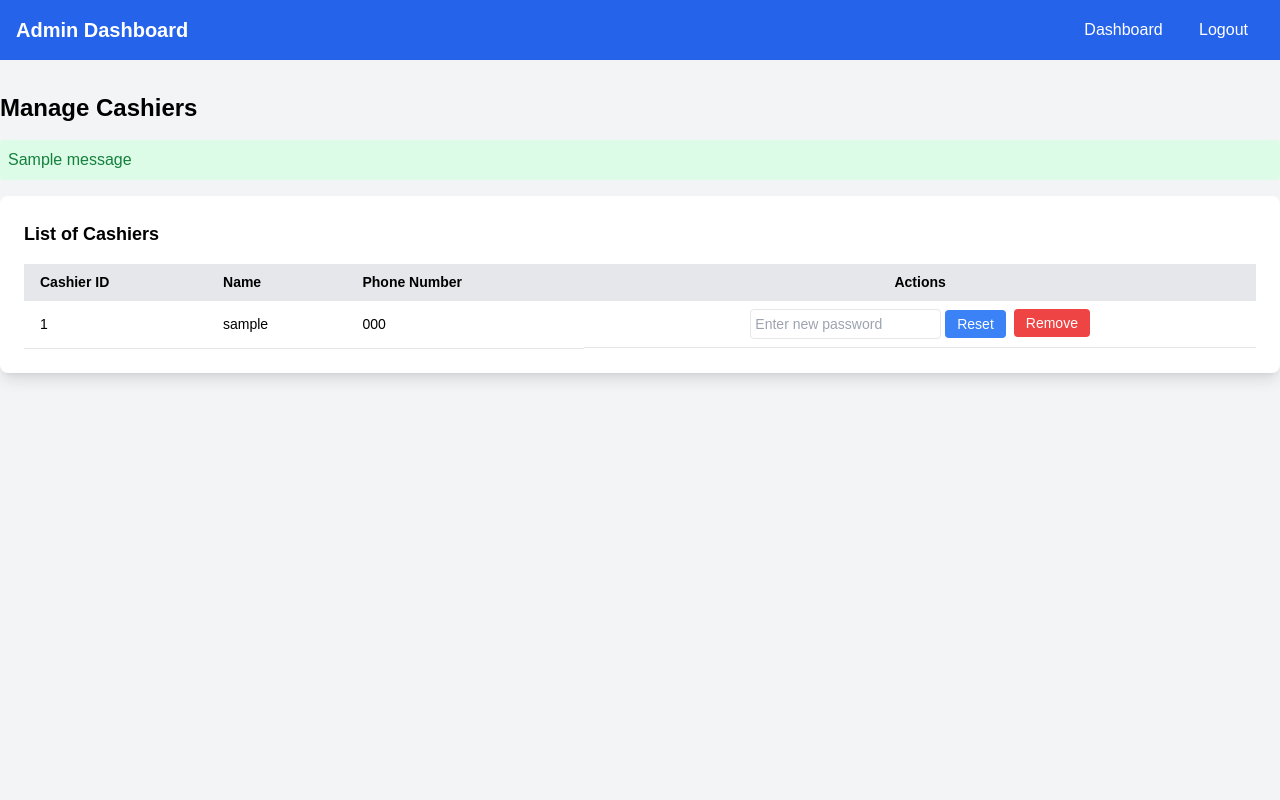
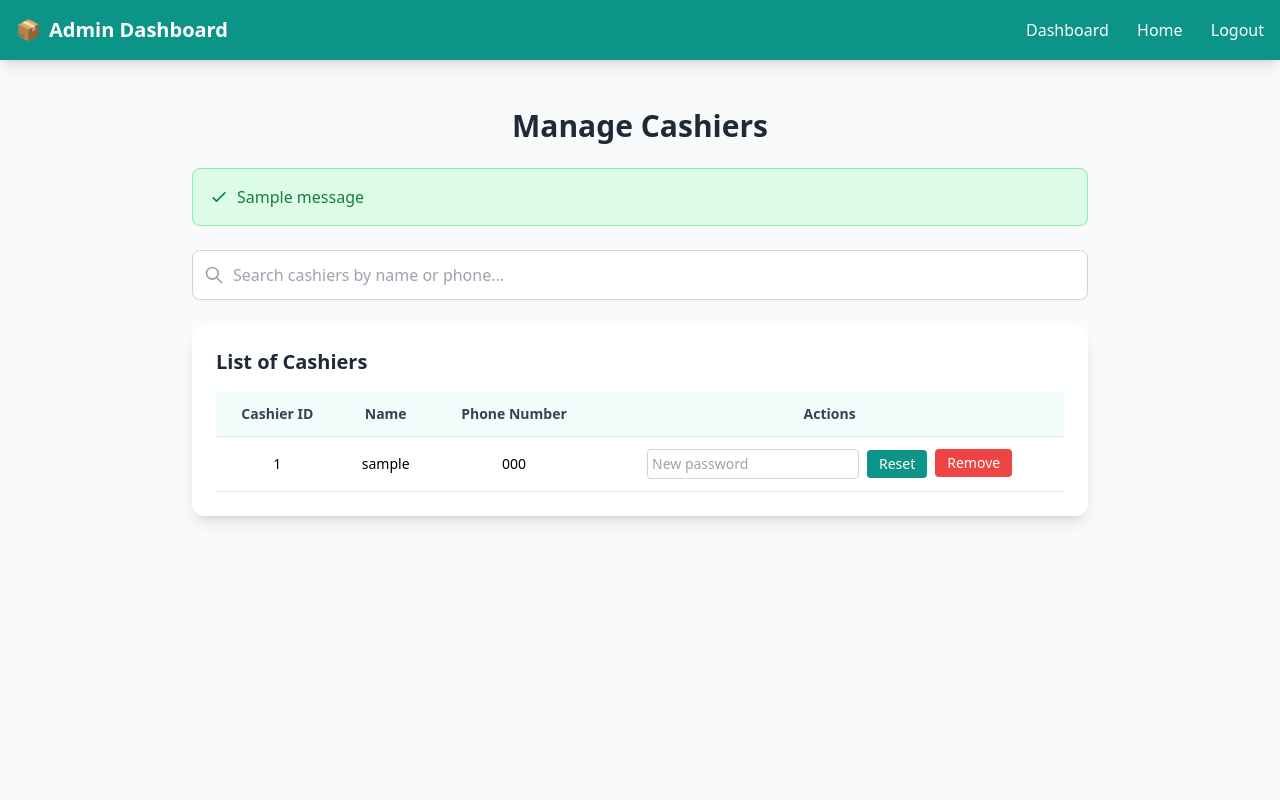
Before and after one commit to charannk007/billing, a Flask app: page /reset_cashier_password in a window 1280 px wide. Run offline with Flask 3, Linux system fonts and the light colour scheme; the visitor is signed in with stand-in values (Sample User, id 1); tables that the repository leaves empty hold one stand-in row (values such as "Sample post"); one stand-in notice (Sample message) is shown; some libraries are stand-ins or nearby versions.

Commit message:
Update reset_cashier_password.html

```diff
--- a/templates/reset_cashier_password.html
+++ b/templates/reset_cashier_password.html
@@ -1,64 +1,115 @@
 <!DOCTYPE html>
 <html lang="en">
 <head>
-  <meta charset="UTF-8" />
-  <meta name="viewport" content="width=device-width, initial-scale=1.0"/>
+    <meta charset="UTF-8">
+    <meta name="viewport" content="width=device-width, initial-scale=1.0">
     <title>Manage Cashiers</title>
     <script src="https://cdn.tailwindcss.com"></script>
-  <link href="{{ url_for('static', filename='css/styles.css') }}" rel="stylesheet">
 </head>
-<body class="bg-gray-100">
-  <nav class="bg-blue-600 text-white p-4">
+<body class="bg-gray-50 min-h-screen flex flex-col font-sans antialiased">
+    <!-- Navigation Bar -->
+    <nav class="bg-teal-600 text-white p-4 shadow-lg">
         <div class="container mx-auto flex justify-between items-center">
-      <h1 class="text-xl font-bold">Admin Dashboard</h1>
-      <div>
-        <a href="{{ url_for('admin_dashboard') }}" class="px-4">Dashboard</a>
-        <a href="{{ url_for('logout') }}" class="px-4">Logout</a>
+            <h1 class="text-xl font-bold flex items-center">
+                <span class="mr-2">📦</span> Admin Dashboard
+            </h1>
+            <div class="space-x-6">
+                <a href="{{ url_for('admin_dashboard') }}" class="hover:underline hover:text-teal-200 transition">Dashboard</a>
+                <a href="{{ url_for('index') }}" class="hover:underline hover:text-teal-200 transition">Home</a>
+                <a href="{{ url_for('logout') }}" class="hover:underline hover:text-teal-200 transition">Logout</a>
             </div>
         </div>
     </nav>
 
-  <div class="container mx-auto mt-8">
-    <h2 class="text-2xl font-bold mb-4">Manage Cashiers</h2>
+    <!-- Main Content -->
+    <main class="container mx-auto flex-grow flex flex-col items-center py-12">
+        <h2 class="text-3xl font-bold text-gray-800 mb-6 text-center">Manage Cashiers</h2>
 
-    {% with messages = get_flashed_messages() %}
+        <!-- Flashed Messages -->
+        {% with messages = get_flashed_messages(with_categories=true) %}
             {% if messages %}
-        <div class="bg-green-100 text-green-700 p-2 rounded mb-4">
-          {{ messages[0] }}
+                {% for category, message in messages %}
+                    <div class="flex items-center {{ 'bg-green-100 text-green-700' if category == 'success' else 'bg-red-100 text-red-700' }} p-4 rounded-lg mb-6 border {{ 'border-green-300' if category == 'success' else 'border-red-300' }} max-w-4xl w-full">
+                        <svg class="w-5 h-5 mr-2" fill="none" stroke="currentColor" viewBox="0 0 24 24">
+                            {% if category == 'success' %}
+                                <path stroke-linecap="round" stroke-linejoin="round" stroke-width="2" d="M5 13l4 4L19 7"></path>
+                            {% else %}
+                                <path stroke-linecap="round" stroke-linejoin="round" stroke-width="2" d="M6 18L18 6M6 6l12 12"></path>
+                            {% endif %}
+                        </svg>
+                        <span>{{ message }}</span>
                     </div>
+                {% endfor %}
             {% endif %}
         {% endwith %}
 
-    <!-- ✅ Updated Section: Cashier List with Actions -->
-    <div class="bg-white p-6 rounded-lg shadow-lg w-full mb-8">
-      <h3 class="text-lg font-bold mb-4">List of Cashiers</h3>
-      <table class="min-w-full bg-white text-sm">
-        <thead class="bg-gray-200">
+        <!-- Search Input -->
+        <div class="mb-6 w-full max-w-4xl">
+            <div class="relative">
+                <input
+                    type="text"
+                    id="cashierSearch"
+                    placeholder="Search cashiers by name or phone..."
+                    class="w-full p-3 pl-10 border border-gray-300 rounded-lg focus:ring-2 focus:ring-teal-500 focus:border-teal-500 transition shadow-sm"
+                    onkeyup="filterCashiers()"
+                    aria-label="Search cashiers"
+                >
+                <svg class="absolute left-3 top-1/2 transform -translate-y-1/2 w-5 h-5 text-gray-400" fill="none" stroke="currentColor" viewBox="0 0 24 24">
+                    <path stroke-linecap="round" stroke-linejoin="round" stroke-width="2" d="M21 21l-6-6m2-5a7 7 0 11-14 0 7 7 0 0114 0z"></path>
+                </svg>
+            </div>
+        </div>
+
+        <!-- Cashier List Table -->
+        <div class="bg-white rounded-xl shadow-lg p-6 w-full max-w-4xl overflow-x-auto">
+            <h3 class="text-xl font-semibold text-gray-800 mb-4">List of Cashiers</h3>
+            <table class="min-w-full text-sm border-collapse">
+                <thead class="bg-teal-50 sticky top-0">
                     <tr>
-            <th class="py-2 px-4 border-b text-left">Cashier ID</th>
-            <th class="py-2 px-4 border-b text-left">Name</th>
-            <th class="py-2 px-4 border-b text-left">Phone Number</th>
-            <th class="py-2 px-4 border-b text-center">Actions</th>
+                        <th class="py-3 px-4 border-b text-center font-semibold text-gray-700">Cashier ID</th>
+                        <th class="py-3 px-4 border-b text-center font-semibold text-gray-700">Name</th>
+                        <th class="py-3 px-4 border-b text-center font-semibold text-gray-700">Phone Number</th>
+                        <th class="py-3 px-4 border-b text-center font-semibold text-gray-700">Actions</th>
                     </tr>
                 </thead>
-        <tbody>
+                <tbody id="cashierTableBody">
                     {% for cashier in cashiers %}
-          <tr class="hover:bg-gray-100">
-            <td class="py-2 px-4 border-b">{{ cashier[0] }}</td>
-            <td class="py-2 px-4 border-b">{{ cashier[1] }}</td>
-            <td class="py-2 px-4 border-b">{{ cashier[2] }}</td>
-            <td class="py-2 px-4 border-b text-center flex gap-2 justify-center">
-              <!-- Reset Password -->
-              <form method="POST" action="{{ url_for('reset_cashier_password') }}" class="inline-block">
+                        <tr class="border-b hover:bg-teal-50 transition">
+                            <td class="py-3 px-4 text-center">{{ cashier[0] }}</td>
+                            <td class="py-3 px-4 text-center">{{ cashier[1] }}</td>
+                            <td class="py-3 px-4 text-center">{{ cashier[2] }}</td>
+                            <td class="py-3 px-4 text-center flex gap-2 justify-center">
+                                <!-- Reset Password Form -->
+                                <form method="POST" action="{{ url_for('reset_cashier_password') }}" class="inline-flex items-center" onsubmit="return validatePasswordForm(this)">
                                     <input type="hidden" name="cashier_id" value="{{ cashier[0] }}">
-                <input type="password" name="new_password" placeholder="Enter new password" required class="border p-1 rounded">
-                <button type="submit" class="bg-blue-500 text-white px-3 py-1 rounded hover:bg-blue-600 text-sm" onclick="return confirm('Reset password for {{ cashier[1] }}?')">Reset</button>
+                                    <input
+                                        type="password"
+                                        name="new_password"
+                                        placeholder="New password"
+                                        class="border border-gray-300 p-1 rounded text-sm focus:ring-2 focus:ring-teal-500 focus:border-teal-500"
+                                        required
+                                        aria-describedby="password_error_{{ cashier[0] }}"
+                                    >
+                                    <p id="password_error_{{ cashier[0] }}" class="text-red-600 text-xs mt-1 hidden">Password must be at least 8 characters, including a number and a special character.</p>
+                                    <button
+                                        type="submit"
+                                        class="bg-teal-600 text-white px-3 py-1 rounded hover:bg-teal-700 transition text-sm ml-2 disabled:bg-teal-400"
+                                        onclick="return confirm('Reset password for {{ cashier[1] }}?')"
+                                        aria-label="Reset password for {{ cashier[1] }}"
+                                    >
+                                        Reset
+                                    </button>
                                 </form>
-
-              <!-- Remove Cashier -->
+                                <!-- Remove Cashier Form -->
                                 <form method="POST" action="{{ url_for('remove_cashier') }}" class="inline-block" onsubmit="return confirm('Remove cashier {{ cashier[1] }}?')">
                                     <input type="hidden" name="cashier_id" value="{{ cashier[0] }}">
-                <button type="submit" class="bg-red-500 text-white px-3 py-1 rounded hover:bg-red-600 text-sm">Remove</button>
+                                    <button
+                                        type="submit"
+                                        class="bg-red-500 text-white px-3 py-1 rounded hover:bg-red-600 transition text-sm"
+                                        aria-label="Remove cashier {{ cashier[1] }}"
+                                    >
+                                        Remove
+                                    </button>
                                 </form>
                             </td>
                         </tr>
@@ -66,6 +117,35 @@
                 </tbody>
             </table>
         </div>
-  </div>
+    </main>
+
+    <!-- JavaScript for Filtering and Validation -->
+    <script>
+        function filterCashiers() {
+            const searchValue = document.getElementById("cashierSearch").value.toLowerCase();
+            const rows = document.querySelectorAll("#cashierTableBody tr");
+
+            rows.forEach(row => {
+                const name = row.cells[1].textContent.toLowerCase();
+                const phone = row.cells[2].textContent.toLowerCase();
+                row.style.display = name.includes(searchValue) || phone.includes(searchValue) ? "" : "none";
+            });
+        }
+
+        function validatePasswordForm(form) {
+            const password = form.querySelector('input[name="new_password"]').value;
+            const passwordError = form.querySelector('p[id^="password_error_"]');
+            const passwordRegex = /^(?=.*[0-9])(?=.*[!@#$%^&*])[a-zA-Z0-9!@#$%^&*]{8,}$/;
+
+            if (!passwordRegex.test(password)) {
+                passwordError.classList.remove('hidden');
+                passwordError.textContent = 'Password must be at least 8 characters, including a number and a special character.';
+                return false;
+            } else {
+                passwordError.classList.add('hidden');
+                return true;
+            }
+        }
+    </script>
 </body>
 </html>
```
Lines whose indentation alone changed are shown as unchanged.
